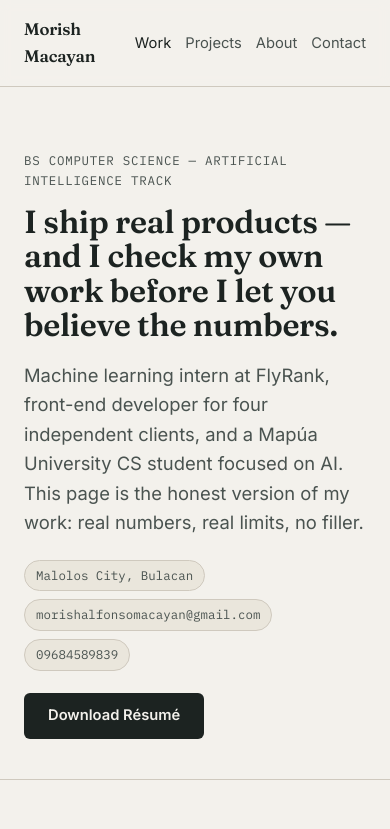
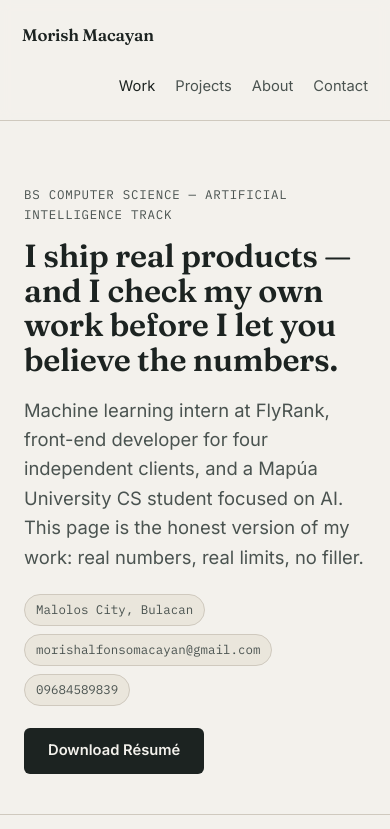
Before and after one commit to moriyamao/morish-portfolio, a plain HTML site: page index.html in a window 390 px wide. Shown: the top 829 px of the page. Drawn offline with Linux system fonts and the light colour scheme.

Commit message:
Update style.css

```diff
--- a/style.css
+++ b/style.css
@@ -6,7 +6,7 @@
   --ink:#1C2321;
   --ink-soft:#4A5350;
   --line:#CFC9BE;
-  --amber:#B9791F;
+  --amber:#8F5A14;
   --amber-bg:#F3E3C6;
   --teal:#2E6B65;
   --teal-bg:#DCE9E5;
@@ -44,8 +44,8 @@ header.site{
   font-family:'Fraunces',serif; font-weight:600; font-size:1.05rem; letter-spacing:-0.01em;
   text-decoration:none; color:var(--ink);
 }
-.nav ul{list-style:none; display:flex; gap:24px; margin:0; padding:0;}
-.nav a{text-decoration:none; font-size:0.92rem; color:var(--ink-soft);}
+.nav ul{list-style:none; display:flex; gap:20px; margin:0; padding:0; flex-wrap:wrap; justify-content:flex-end;}
+.nav a{text-decoration:none; font-size:0.92rem; color:var(--ink-soft); padding:8px 2px; display:inline-block;}
 .nav a:hover, .nav a.active{color:var(--ink);}
 .nav-toggle{display:none;}
 
@@ -147,7 +147,8 @@ footer a{color:var(--teal); text-decoration:none;}
 .contact-row a:hover{border-color:var(--ink);}
 
 @media (max-width:640px){
-  .nav ul{gap:14px;}
+  .nav{flex-direction:column; align-items:flex-start; gap:10px; padding:14px 20px;}
+  .nav ul{gap:8px 16px; width:100%;}
   .case-grid{grid-template-columns:1fr;}
   .pitem{grid-template-columns:1fr; gap:4px;}
 }
```
